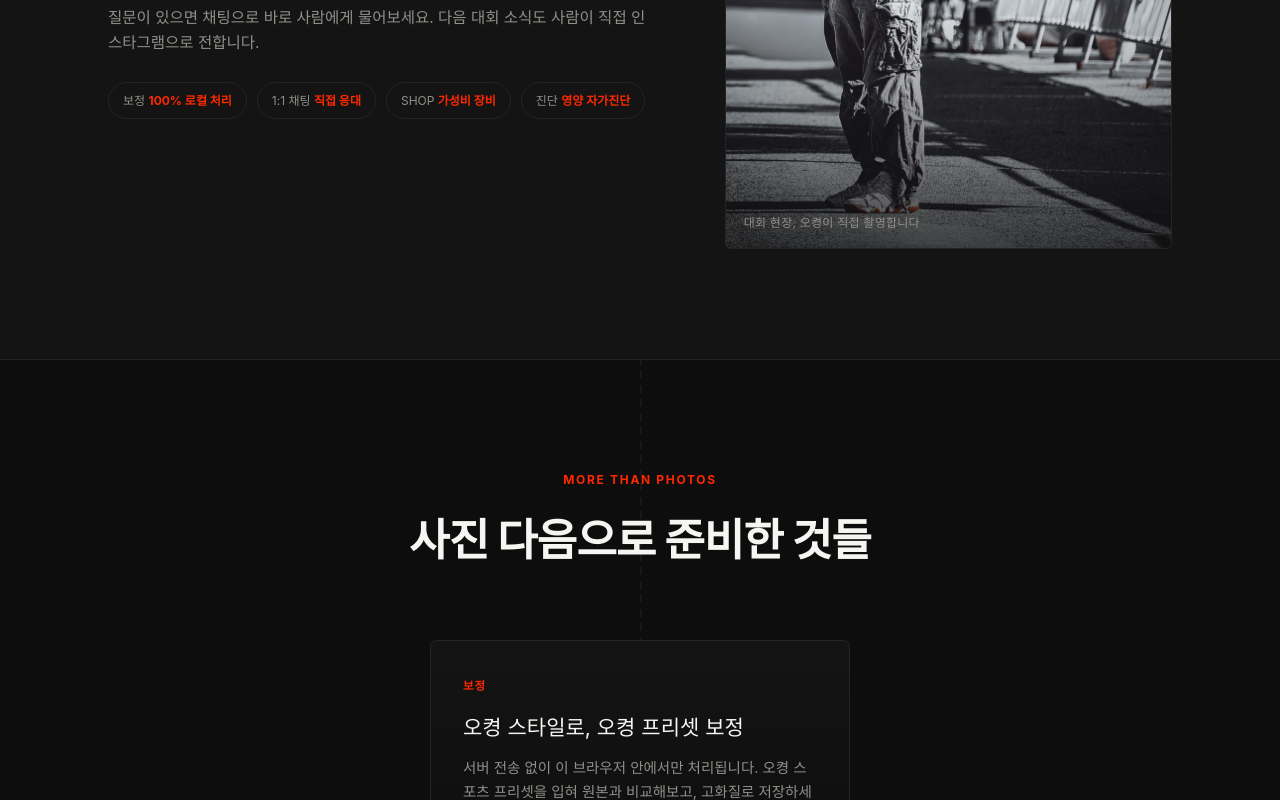
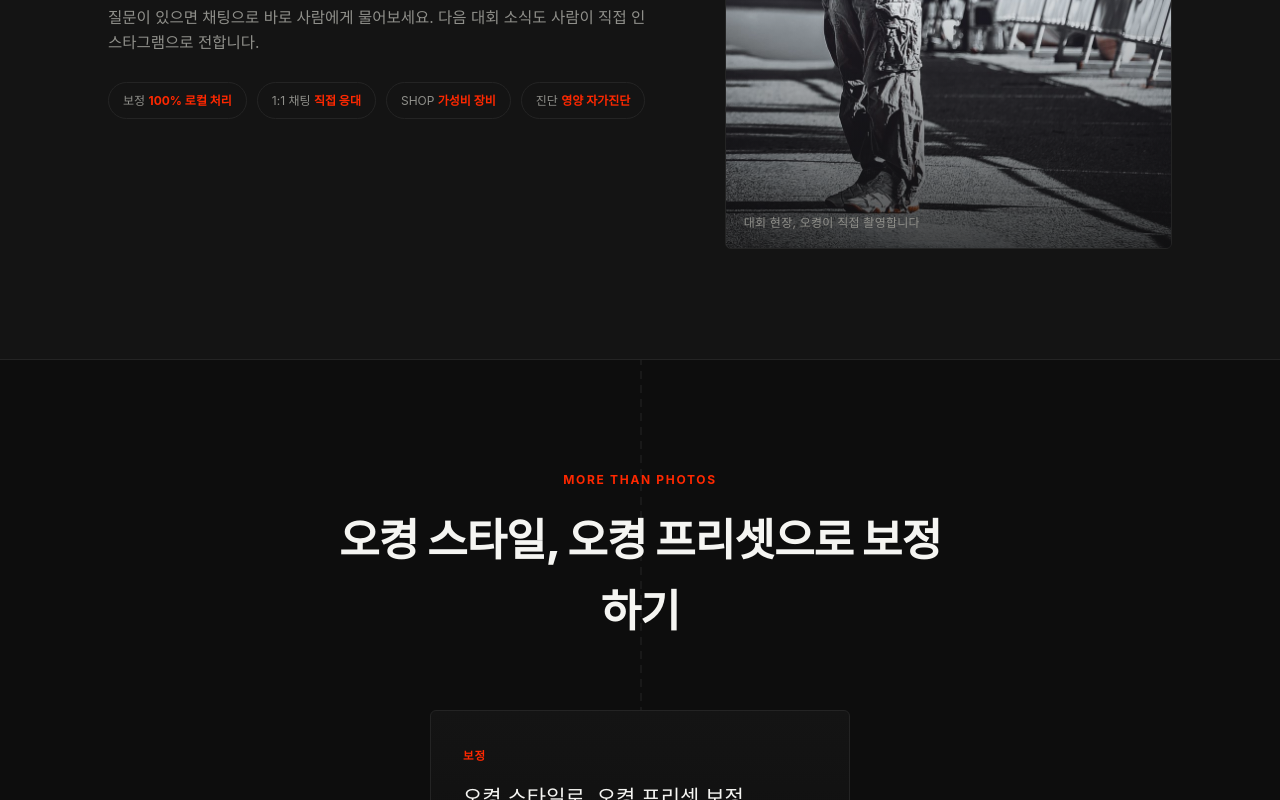
Before and after one commit to photookbro/okbro-gate, a Next.js app: page /home in a window 1280 px wide. Shown: the part 2741-3541 px from the top of the page. Built offline with nearby package versions, Linux system fonts and the light colour scheme; no server answers.

Commit message:
feat: STYLEUP admin tab, preset update, terms cache, hero cleanup, dynamic photo count, section title

```diff
--- a/src/components/home-landing-page.tsx
+++ b/src/components/home-landing-page.tsx
@@ -212,7 +212,7 @@ export function HomeLandingPage() {
             MORE THAN PHOTOS
           </div>
           <div className="hl-section-head">
-            <h2 className="hl-display">사진 다음으로 준비한 것들</h2>
+            <h2 className="hl-display">오켱 스타일, 오켱 프리셋으로 보정하기</h2>
           </div>
           <div className="hl-extra-grid hl-extra-grid-single">
             <div className="hl-extra-card">
--- a/src/lib/home-landing.ts
+++ b/src/lib/home-landing.ts
@@ -1,5 +1,5 @@
 /** HOME 랜딩 기본 사진 수. 대회별 보너스는 getPhotoDeliveredCount()로 합산. */
-export const HOME_PHOTO_BASE_COUNT = 489_378
+export const HOME_PHOTO_BASE_COUNT = 289_378
 
 /**
  * 대회 ID로 5000~10000 사이 결정론적 랜덤 수를 반환.
```
